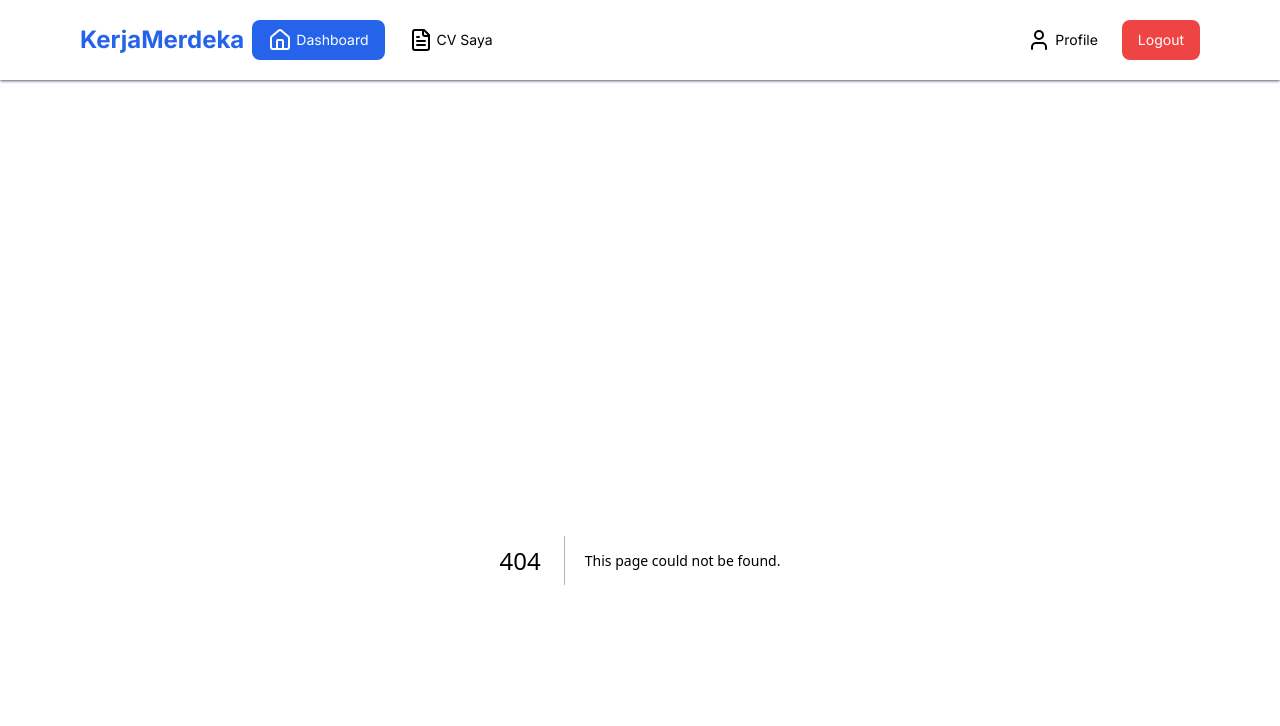
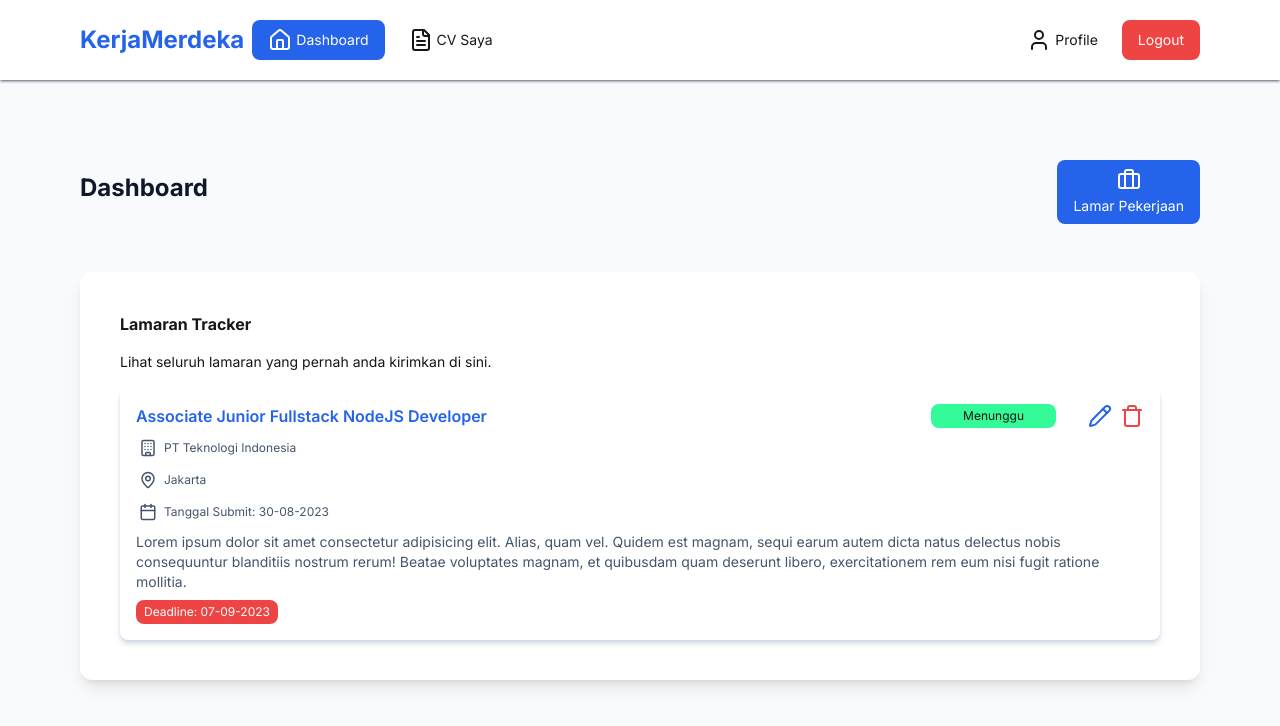
Before and after one commit to lakhatekno/imphnen-frontend, a Next.js app: page /job-companion in a window 1280 px wide. Before the commit this address had no page. Shown: the top 726 px of the page. Built offline with nearby package versions, Linux system fonts and the light colour scheme.

Commit message:
[Dashboard] Create static dashboard and job card

```diff
--- /dev/null
+++ b/src/app/job-companion/page.tsx
@@ -0,0 +1,27 @@
+import JobCard from '@/features/job-companion/components/JobCard';
+import { Briefcase } from 'lucide-react';
+import Link from 'next/link';
+
+export default function JobCompanion() {
+	return (
+		<section>
+			<div className="flex justify-between items-center">
+				<h2 className="text-2xl font-bold text-slate-900 mb-2 text-left">Dashboard</h2>
+				<Link
+					href={'/job-companion/apply-vacancy'}
+					className="flex flex-col gap-1 items-center justify-center text-center text-sm text-white bg-accent px-4 py-2 rounded-lg"
+				>
+					<Briefcase />
+					Lamar Pekerjaan
+				</Link>
+			</div>
+			<div className="mx-auto bg-white rounded-xl shadow-lg p-6 sm:p-10 flex flex-col mt-12">
+				<h3 className="font-bold">Lamaran Tracker</h3>
+				<p className="text-sm mt-4">Lihat seluruh lamaran yang pernah anda kirimkan di sini.</p>
+				<div className="flex flex-col gap-4 w-full mt-4">
+					<JobCard></JobCard>
+				</div>
+			</div>
+		</section>
+	);
+}
--- /dev/null
+++ b/src/features/job-companion/components/JobCard.tsx
@@ -0,0 +1,57 @@
+import { Building, Calendar, MapPin, Pencil, Trash } from 'lucide-react';
+
+export default function JobCard() {
+	return (
+		<div className="w-full p-4 lex flex-col shadow-md shadow-slate-300 rounded-lg bg-white">
+			{/* Card Heading */}
+			<div className="flex items-start justify-between md:gap-8">
+				<div className="flex flex-col md:flex-row justify-between w-full gap-2">
+					{/* Vacancy name */}
+					<h4 className="font-semibold text-accent">Associate Junior Fullstack NodeJS Developer</h4>
+
+					{/* Status */}
+					<span className="bg-[#34FA97] px-8 py-1 rounded-lg w-fit text-xs">Menunggu</span>
+				</div>
+				{/* Button Group */}
+				<div className="flex gap-2 items-center">
+					{/* Edit Button */}
+					<button className="text-accent">
+						<Pencil />
+					</button>
+
+					{/* Delete Button */}
+					<button className="text-[#EF4444]">
+						<Trash />
+					</button>
+				</div>
+			</div>
+
+      {/* Card Body */}
+      <div className='flex flex-col gap-2 mt-2'>
+        {/* Company name */}
+        <p className='text-slate-600 text-xs inline-flex items-center gap-1'>
+          <Building className='scale-75' />
+          PT Teknologi Indonesia
+        </p>
+
+        {/* Location */}
+        <p className='text-slate-600 text-xs inline-flex items-center gap-1'>
+          <MapPin className='scale-75' />
+          Jakarta
+        </p>
+
+        {/* Submission Date */}
+        <p className='text-slate-600 text-xs inline-flex items-center gap-1'>
+          <Calendar className='scale-75' />
+          Tanggal Submit: 30-08-2023
+        </p>
+
+        {/* Description */}
+        <p className='text-slate-600 text-sm line-clamp-5'>Lorem ipsum dolor sit amet consectetur adipisicing elit. Alias, quam vel. Quidem est magnam, sequi earum autem dicta natus delectus nobis consequuntur blanditiis nostrum rerum! Beatae voluptates magnam, et quibusdam quam deserunt libero, exercitationem rem eum nisi fugit ratione mollitia.</p>
+
+        {/* Submission Deadline */}
+        <p className='text-white text-xs bg-[#EF4444] px-2 py-1 w-fit rounded-lg'>Deadline: 07-09-2023</p>
+      </div>
+		</div>
+	);
+}
```
